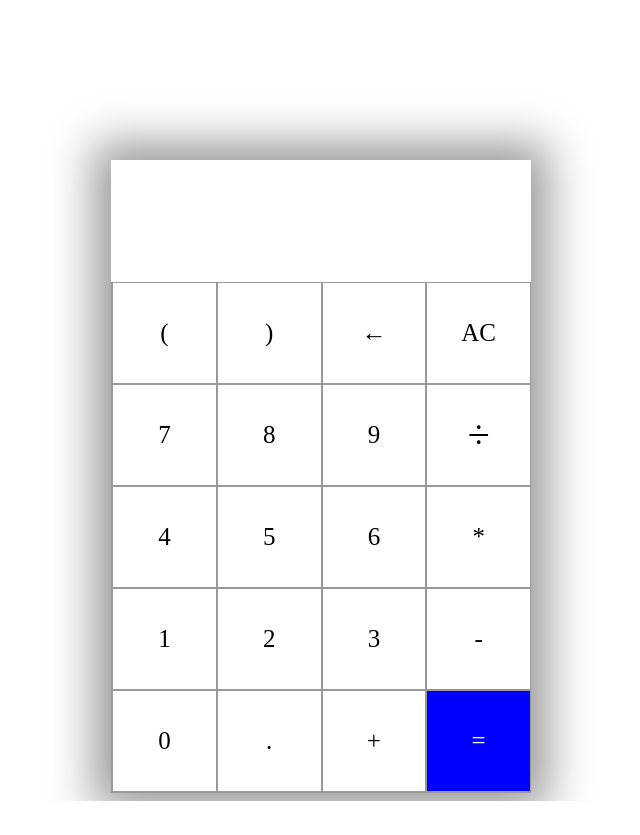
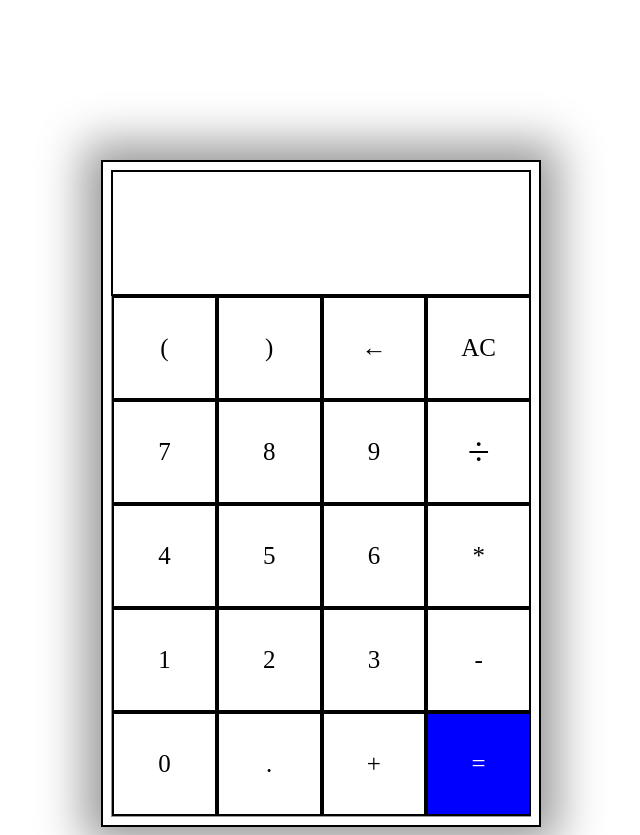
Before and after one commit to stephenjbroadbent/calculator, a plain HTML site: page index.html in a window 1280 px wide. Shown: the whole page, without its empty margins (319-959 px from the left). Before the commit the page ends 801 px from the top, so only its background shows below. Drawn offline with Linux system fonts and the light colour scheme.

Commit message:
Changed Calculator style and transition

```diff
--- a/index.js
+++ b/index.js
@@ -19,7 +19,6 @@ buttons.map( button => {
                 } catch {
                     display.innerText = 'Woops!';
                 }
-
                 break;
             default:
                 display.innerText += e.target.innerText;
--- a/style.css
+++ b/style.css
@@ -2,6 +2,8 @@
     max-width: 420px;
     margin: 20vh auto 0 auto;
     box-shadow: 0 0 43px 17px rgba(153,153,153,1);
+    border: solid 2px black;
+    padding: 8px;
 }
 
 #display {
@@ -10,6 +12,7 @@
     line-height: 70px;
     padding: 16px 8px;
     font-size: 30px;
+    border: solid 2px black;
 }
 
 .buttons {
@@ -20,8 +23,7 @@
 }
 
 .buttons > div {
-    border-top: 1px solid #999;
-    border-right: 1px solid #999;
+    border: 2px solid black;
 }
 
 .button {
@@ -30,6 +32,7 @@
     text-align: center;
     font-size: 25px;
     cursor: pointer;
+    transition: 0.5s ease-in-out;
 }
 
 #equal {
@@ -40,7 +43,6 @@
 .button:hover {
     background-color: black;
     color: white;
-    transition: 0.5s ease-in-out;
 }
 
 .divide {
```
Also changed, not shown: index.html (renamed from calculator.html).
